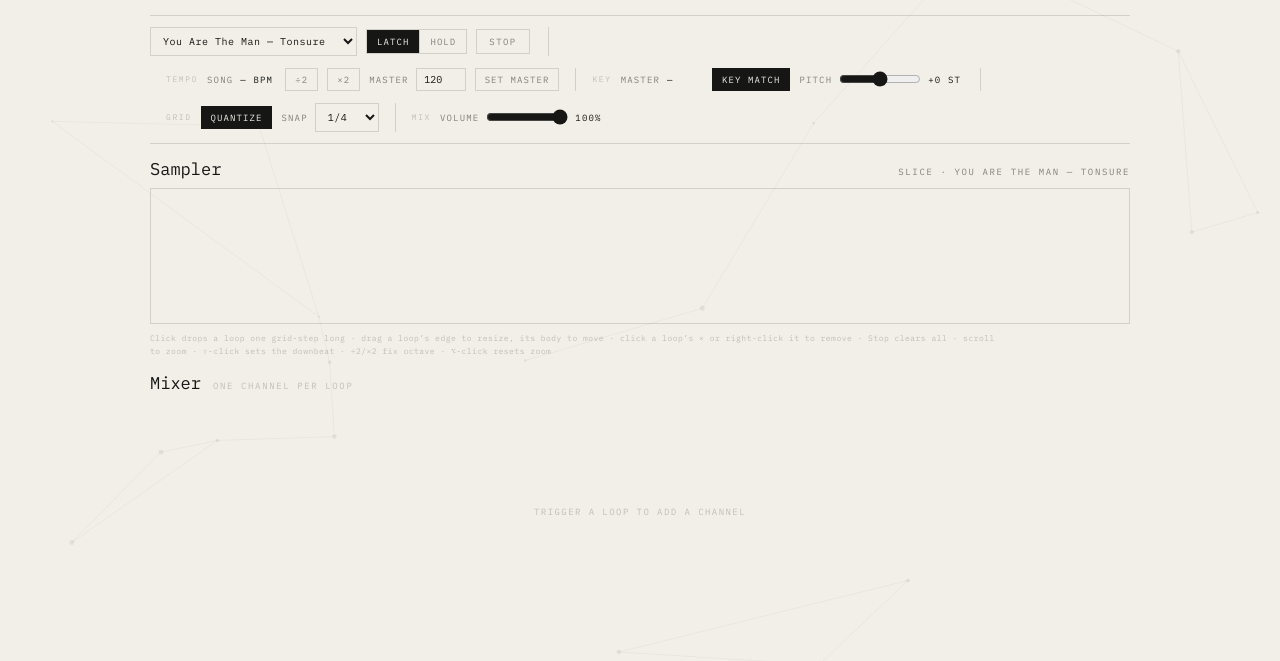
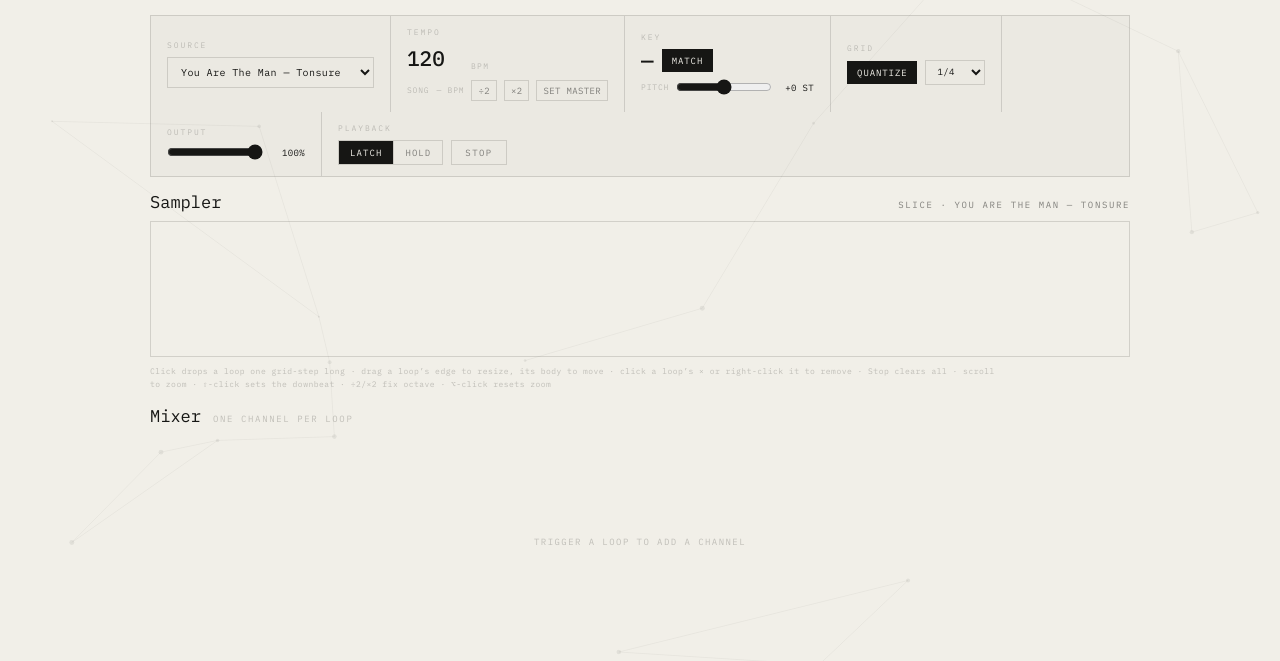
Before and after one commit to 2240LLC/2240-web, a plain HTML site: page sampler.html in a window 1280 px wide. Shown: the part 74-735 px from the top of the page. Drawn offline with nearby package versions, Linux system fonts and the light colour scheme; no server answers; a web font is replaced by a local one.

Commit message:
Sampler transport: modular console, hero master tempo/key, clearer grouping

```diff
--- a/sampler.html
+++ b/sampler.html
@@ -68,29 +68,48 @@
     /* ── Sampler (full page) ──────────────────────────────────────── */
     .sampler-page { flex: 1; display: flex; flex-direction: column; min-height: 0; padding: 18px 0 8px; gap: 14px; }
 
-    /* DAW-style transport bar */
-    .sam-transport { display: flex; flex-wrap: wrap; align-items: center; gap: 12px 0; padding: 11px 0; border-top: 1px solid var(--rule); border-bottom: 1px solid var(--rule); }
-    .sam-tx-src { display: flex; align-items: center; gap: 9px; padding-right: 18px; margin-right: 4px; border-right: 1px solid var(--rule); }
-    .sam-controls { display: flex; flex-wrap: wrap; align-items: center; gap: 12px 0; }
-    .sam-group { display: flex; align-items: center; gap: 9px; padding: 0 16px; border-right: 1px solid var(--rule); }
-    .sam-group:last-child { border-right: none; }
-    .sam-group-label { font-family: var(--mono); font-size: 8px; letter-spacing: 0.2em; text-transform: uppercase; color: var(--fg-faint); }
-    .sam-ctl { display: flex; align-items: center; gap: 7px; font-size: 9px; letter-spacing: 0.13em; text-transform: uppercase; color: var(--fg-dim); }
-    .sam-ctl input[type=range] { width: 82px; accent-color: var(--fg); }
-    .sam-ctl-val { color: var(--fg); font-variant-numeric: tabular-nums; min-width: 36px; }
-    .sam-select { font-family: var(--mono); font-size: 10px; letter-spacing: 0.05em; color: var(--fg); background: none; border: 1px solid var(--rule); padding: 6px 8px; cursor: pointer; }
+    /* DAW-style transport console */
+    .sam-transport { display: flex; flex-wrap: wrap; align-items: stretch; border: 1px solid var(--rule); background: rgba(var(--fg-rgb), 0.025); }
+    .sam-mod { display: flex; flex-direction: column; justify-content: center; gap: 7px; padding: 11px 16px; border-right: 1px solid var(--rule); }
+    .sam-mod:last-child { border-right: none; }
+    .sam-mod-label { font-family: var(--mono); font-size: 8px; letter-spacing: 0.24em; text-transform: uppercase; color: var(--fg-faint); }
+    .sam-mod-row { display: flex; align-items: center; gap: 8px; }
+    .sam-mod-sub { display: flex; align-items: center; gap: 7px; font-size: 8px; letter-spacing: 0.1em; text-transform: uppercase; color: var(--fg-faint); }
+    .sam-mod-grow { flex: 1 1 auto; }
+
+    /* Hero readouts */
+    .sam-hero { font-family: var(--mono); font-size: 21px; line-height: 1; font-weight: 500; color: var(--fg); font-variant-numeric: tabular-nums; }
+    .sam-hero-num { width: 56px; padding: 0; border: none; background: none; -moz-appearance: textfield; outline: none; border-bottom: 1px solid transparent; transition: border-color 0.15s; }
+    .sam-hero-num::-webkit-outer-spin-button, .sam-hero-num::-webkit-inner-spin-button { -webkit-appearance: none; margin: 0; }
+    .sam-hero-num:focus { border-bottom-color: var(--fg-dim); }
+    .sam-unit { font-family: var(--mono); font-size: 8px; letter-spacing: 0.16em; text-transform: uppercase; color: var(--fg-faint); align-self: flex-end; padding-bottom: 2px; }
+
+    /* Source select */
+    .sam-select { font-family: var(--mono); font-size: 10px; letter-spacing: 0.04em; color: var(--fg); background: none; border: 1px solid var(--rule); padding: 7px 9px; cursor: pointer; }
+    .sam-select:hover { border-color: var(--fg-dim); }
     .sam-select option { background: var(--bg); color: var(--fg); }
-    .sam-num { font-family: var(--mono); font-size: 10px; color: var(--fg); background: none; border: 1px solid var(--rule); padding: 4px 5px; width: 50px; text-align: center; }
+    .sam-select-wide { min-width: 168px; }
+    .sam-grid-sel { font-size: 9px; padding: 5px 7px; }
+
+    /* Trigger segmented + stop */
     .sam-trigmode { display: inline-flex; border: 1px solid var(--rule); }
-    .sam-seg { font-family: var(--mono); font-size: 9px; letter-spacing: 0.12em; text-transform: uppercase; color: var(--fg-dim); background: none; border: none; padding: 6px 10px; cursor: pointer; }
+    .sam-seg { font-family: var(--mono); font-size: 9px; letter-spacing: 0.12em; text-transform: uppercase; color: var(--fg-dim); background: none; border: none; padding: 6px 11px; cursor: pointer; transition: color 0.15s, background 0.15s; }
     .sam-seg + .sam-seg { border-left: 1px solid var(--rule); }
     .sam-seg.active { color: var(--bg); background: var(--fg); }
     .sam-seg:hover:not(.active) { color: var(--fg); }
-    .sam-stopbtn { font-family: var(--mono); font-size: 9px; letter-spacing: 0.16em; text-transform: uppercase; color: var(--fg-dim); background: none; border: 1px solid var(--rule); padding: 6px 12px; cursor: pointer; }
+    .sam-stopbtn { font-family: var(--mono); font-size: 9px; letter-spacing: 0.16em; text-transform: uppercase; color: var(--fg-dim); background: none; border: 1px solid var(--rule); padding: 6px 13px; cursor: pointer; transition: color 0.15s, border-color 0.15s; }
     .sam-stopbtn:hover { color: var(--fg); border-color: var(--fg-dim); }
-    .sam-tgl { font-family: var(--mono); font-size: 9px; letter-spacing: 0.12em; text-transform: uppercase; color: var(--fg-dim); background: none; border: 1px solid var(--rule); padding: 5px 9px; cursor: pointer; transition: color 0.15s, background 0.15s, border-color 0.15s; }
+
+    /* Small toggles / momentary buttons */
+    .sam-tgl { font-family: var(--mono); font-size: 9px; letter-spacing: 0.1em; text-transform: uppercase; color: var(--fg-dim); background: none; border: 1px solid var(--rule); padding: 5px 9px; cursor: pointer; transition: color 0.15s, background 0.15s, border-color 0.15s; }
     .sam-tgl.active { color: var(--bg); background: var(--fg); border-color: var(--fg); }
     .sam-tgl:hover:not(.active) { color: var(--fg); border-color: var(--fg-dim); }
+    .sam-mini { padding: 4px 6px; font-size: 9px; letter-spacing: 0.04em; }
+
+    /* Sliders */
+    .sam-slider { display: flex; align-items: center; gap: 8px; }
+    .sam-slider input[type=range] { width: 96px; accent-color: var(--fg); cursor: pointer; }
+    .sam-val { font-family: var(--mono); font-size: 9px; color: var(--fg); font-variant-numeric: tabular-nums; min-width: 34px; text-align: right; letter-spacing: 0.04em; }
 
     /* Section heads */
     .sam-section-head { display: flex; align-items: baseline; gap: 12px; }
@@ -140,37 +159,61 @@
 
     <main class="sampler-page" id="sampler" aria-label="Sampler">
       <div class="sam-transport">
-        <div class="sam-tx-src">
-          <select id="sam-source" class="sam-select" aria-label="Sample source"></select>
-          <div class="sam-trigmode" role="group" aria-label="Trigger mode">
-            <button type="button" class="sam-seg active" data-mode="latch" aria-pressed="true">Latch</button>
-            <button type="button" class="sam-seg" data-mode="hold" aria-pressed="false">Hold</button>
+        <div class="sam-mod">
+          <span class="sam-mod-label">Source</span>
+          <select id="sam-source" class="sam-select sam-select-wide" aria-label="Sample source"></select>
+        </div>
+
+        <div class="sam-mod">
+          <span class="sam-mod-label">Tempo</span>
+          <div class="sam-mod-row">
+            <input type="number" id="sam-bpm" class="sam-hero sam-hero-num" min="40" max="240" step="1" value="120" aria-label="Master tempo">
+            <span class="sam-unit">BPM</span>
           </div>
-          <button type="button" id="sam-stop" class="sam-stopbtn">Stop</button>
+          <div class="sam-mod-sub">
+            <span>Song</span><span id="sam-songbpm">—</span>
+            <button type="button" class="sam-tgl sam-mini" id="sam-half" title="Halve the song's detected tempo (fix octave error)">÷2</button>
+            <button type="button" class="sam-tgl sam-mini" id="sam-double" title="Double the song's detected tempo (fix octave error)">×2</button>
+            <button type="button" class="sam-tgl sam-mini" id="sam-setmaster" title="Set master tempo &amp; key from the selected song">Set master</button>
+          </div>
         </div>
-        <div class="sam-controls">
-          <div class="sam-group">
-            <span class="sam-group-label">Tempo</span>
-            <span class="sam-ctl"><span>Song</span><span id="sam-songbpm" class="sam-ctl-val">— BPM</span></span>
-            <button type="button" class="sam-tgl" id="sam-half" title="Halve the song's detected tempo (fix octave error)">÷2</button>
-            <button type="button" class="sam-tgl" id="sam-double" title="Double the song's detected tempo (fix octave error)">×2</button>
-            <label class="sam-ctl"><span>Master</span><input type="number" id="sam-bpm" class="sam-num" min="40" max="240" step="1" value="120" aria-label="Master BPM"></label>
-            <button type="button" class="sam-tgl" id="sam-setmaster" title="Set the master tempo &amp; key from the selected song">Set master</button>
+
+        <div class="sam-mod">
+          <span class="sam-mod-label">Key</span>
+          <div class="sam-mod-row">
+            <span id="sam-key" class="sam-hero">—</span>
+            <button type="button" class="sam-tgl active" id="sam-keymatch" aria-pressed="true" title="Transpose loops to the master key">Match</button>
           </div>
-          <div class="sam-group">
-            <span class="sam-group-label">Key</span>
-            <span class="sam-ctl"><span>Master</span><span id="sam-key" class="sam-ctl-val">—</span></span>
-            <button type="button" class="sam-tgl active" id="sam-keymatch" aria-pressed="true">Key match</button>
-            <label class="sam-ctl"><span>Pitch</span><input type="range" id="sam-pitch" min="-12" max="12" step="1" value="0" aria-label="Pitch in semitones"><span id="sam-pitch-val" class="sam-ctl-val">+0 st</span></label>
+          <div class="sam-mod-sub">
+            <span>Pitch</span>
+            <span class="sam-slider"><input type="range" id="sam-pitch" min="-12" max="12" step="1" value="0" aria-label="Pitch in semitones"><span id="sam-pitch-val" class="sam-val">+0 st</span></span>
           </div>
-          <div class="sam-group">
-            <span class="sam-group-label">Grid</span>
-            <button type="button" class="sam-tgl active" id="sam-quant" aria-pressed="true">Quantize</button>
-            <label class="sam-ctl"><span>Snap</span><select id="sam-grid" class="sam-select"><option value="16n">1/16</option><option value="8n">1/8</option><option value="4n" selected>1/4</option><option value="2n">1/2</option><option value="1m">Bar</option></select></label>
+        </div>
+
+        <div class="sam-mod">
+          <span class="sam-mod-label">Grid</span>
+          <div class="sam-mod-row">
+            <button type="button" class="sam-tgl active" id="sam-quant" aria-pressed="true" title="Snap loops to the grid">Quantize</button>
+            <select id="sam-grid" class="sam-select sam-grid-sel" aria-label="Grid size"><option value="16n">1/16</option><option value="8n">1/8</option><option value="4n" selected>1/4</option><option value="2n">1/2</option><option value="1m">Bar</option></select>
           </div>
-          <div class="sam-group">
-            <span class="sam-group-label">Mix</span>
-            <label class="sam-ctl"><span>Volume</span><input type="range" id="sam-vol" min="0" max="1" step="0.01" value="1" aria-label="Volume"><span id="sam-vol-val" class="sam-ctl-val">100%</span></label>
+        </div>
+
+        <div class="sam-mod">
+          <span class="sam-mod-label">Output</span>
+          <div class="sam-mod-row sam-slider">
+            <input type="range" id="sam-vol" min="0" max="1" step="0.01" value="1" aria-label="Master volume">
+            <span id="sam-vol-val" class="sam-val">100%</span>
+          </div>
+        </div>
+
+        <div class="sam-mod sam-mod-grow">
+          <span class="sam-mod-label">Playback</span>
+          <div class="sam-mod-row">
+            <div class="sam-trigmode" role="group" aria-label="Trigger mode">
+              <button type="button" class="sam-seg active" data-mode="latch" aria-pressed="true">Latch</button>
+              <button type="button" class="sam-seg" data-mode="hold" aria-pressed="false">Hold</button>
+            </div>
+            <button type="button" id="sam-stop" class="sam-stopbtn">Stop</button>
           </div>
         </div>
       </div>
```
